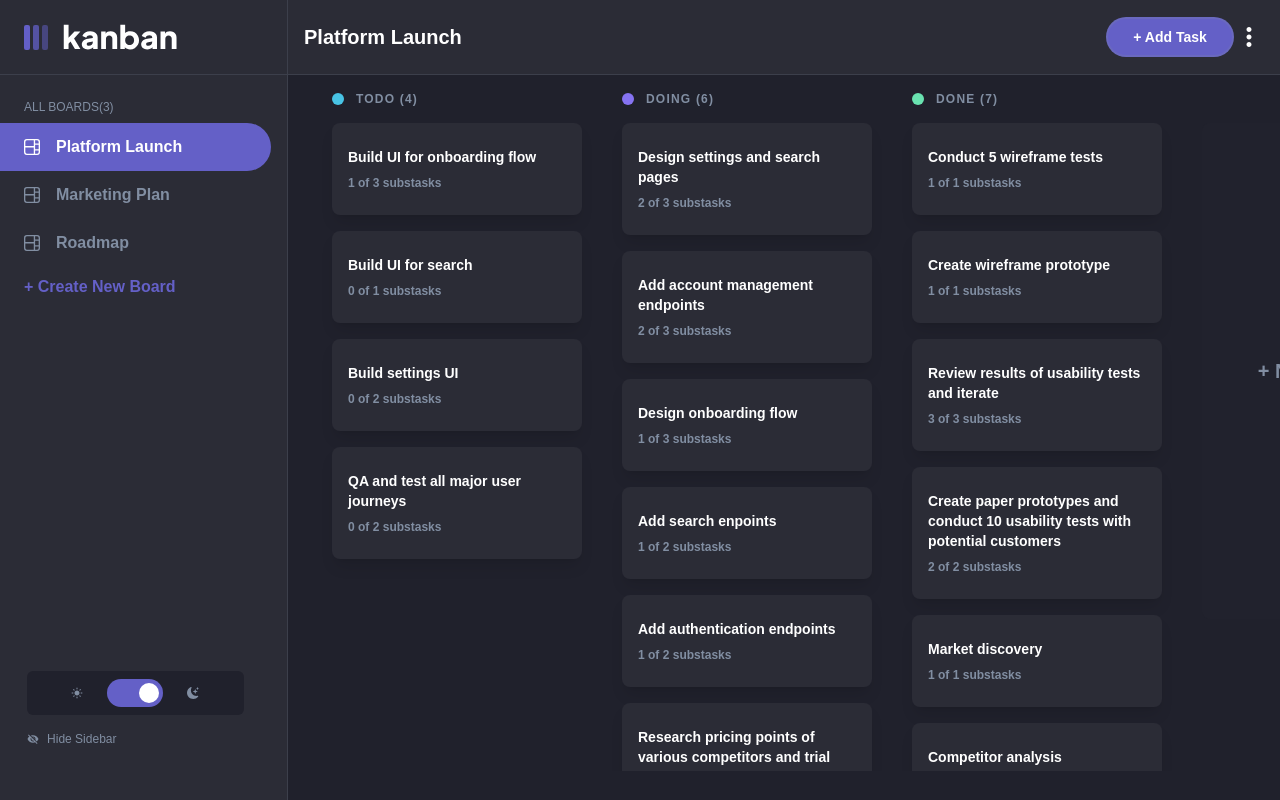
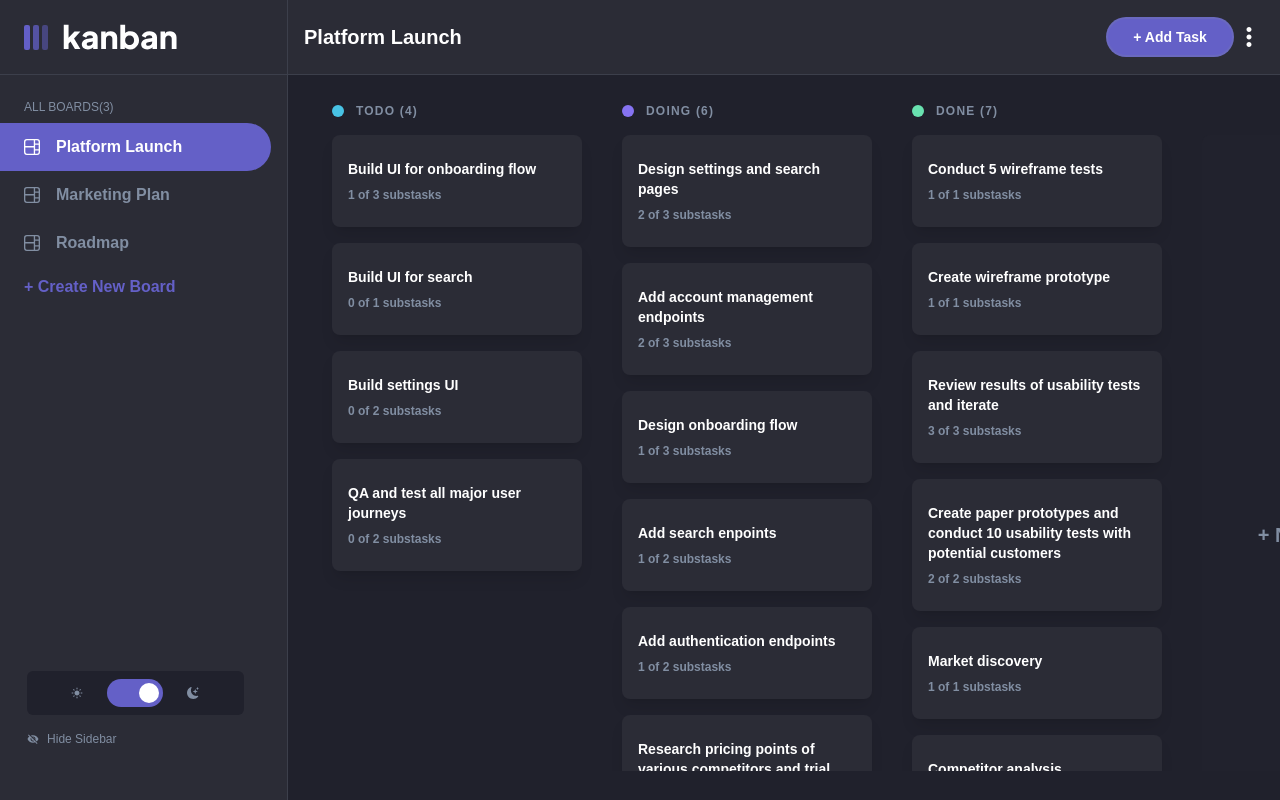
Before and after one commit to tuckner/automation-capability-matrix, a React (Vite) app: page / in a window 1280 px wide. Built offline with nearby package versions, Linux system fonts and the light colour scheme; a web font is replaced by a local one.

Commit message:
added fixes

```diff
--- a/src/App.tsx
+++ b/src/App.tsx
@@ -5,7 +5,7 @@ import Board from "components/Board";
 import { MdVisibilityOff } from "react-icons/md";
 import { useMediaQuery } from "react-responsive";
 import { Fade, ScaleFade, Slide, SlideFade, Collapse } from "@chakra-ui/react";
-import { motion } from "framer-motion";
+
 
 
 function App() {
@@ -28,14 +28,16 @@ function App() {
 
   return (
     <>
-      <div className="w-full ">
+      <div className="w-full h-full">
         <Header />
+        <div className="w-full h-screen">
         <div className={`absolute top-[75px] overflow-auto w-full`}>
-          <div className={`transition duration-500 ease-in-out h-[87vh]`}>
+
+             <div className={`transition duration-500 ease-in-out h-[87vh]`}>
             {isMobile && (
               <Collapse in={show} animateOpacity>
                 <div
-                  className={`z-20 h-screen fixed w-72  ${
+                  className={`z-20 h-screen fixed w-72 ${
                     show ? "block" : "hidden"
                   }`}
                 >
@@ -49,7 +51,7 @@ function App() {
                   marginLeft:
                     show && isMobile ? "clamp(300px, 10vw, 500px)" : "0px",
                 }}
-                className={` z-0 h-[33rem] py-4 mb-8 pr-8 transition duration-700 ${
+                className={`z-0 h-auto py-4 mb-8 pr-8 transition duration-700 ${
                   isMobile ? "pl-8" : "pl-8"
                 }`}
               >
@@ -57,6 +59,8 @@ function App() {
               </div>
 
           </div>
+          </div>
+
         </div>
 
         <button
@@ -79,18 +83,4 @@ function App() {
 export default App;
 
 // todo
-// // drag and drop
-// //refactor getinitial
-// //check the implication of using context, could props be used for this
-//// learn redux with this appllication
-// //use Animation where necessary
-// //refactor data
 // random color selection
-// //review codes and refactor were necessary
-//// review file structure
-// // Add confirmation popup for deleteorcancel
-// //how do you update your object
-//// work on view
-// //check duplicates
-// // add alert popup for duplicate item
-// //fix header issh with  create new board
--- a/src/components/Board/index.tsx
+++ b/src/components/Board/index.tsx
@@ -8,7 +8,6 @@ import AddTask from "./AddTask";
 import TaskItem from "./TaskItem";
 import { addTask, appData, deleteTask } from "redux/boardSlice";
 import { Droppable, DragDropContext } from "@hello-pangea/dnd";
-
 
 import { v4 as uuidv4 } from "uuid";
 
@@ -29,7 +28,8 @@ export default function index() {
       (item: IColumn) => item.name === result.source.droppableId
     );
     let sourceTask = sourceList?.tasks.find(
-      (item: ITask, index:number) => index === result.source.index);
+      (item: ITask, index: number) => index === result.source.index
+    );
 
     dispatch(deleteTask(sourceTask));
     const updatedTasks = {
@@ -37,15 +37,13 @@ export default function index() {
       id: uuidv4(),
       status: result.destination.droppableId,
     };
-const position =result.destination.index
-    dispatch(addTask({updatedTasks, position}));
+    const position = result.destination.index;
+    dispatch(addTask({ updatedTasks, position }));
   };
 
-
-
   return (
-    <>
-      <div className=" z-10 h-full flex gap-x-10 w-full">
+    <div className="w-[72rem] h-full">
+      <div className="mt-3 z-10 h-full flex gap-x-10 w-full">
         {active ? (
           <DragDropContext onDragEnd={onDragEnd}>
             {active.columns?.map((item: IColumn) => {
@@ -96,7 +94,7 @@ const position =result.destination.index
                           </div>
                         ) : (
                           <div className="w-[250px] shrink-0 h-full">
-                            <div className="h-full dark:bg-secondary/20 border-dashed border-2 border-gray rounded-lg"></div>
+                            <div className="h-screen dark:bg-secondary/20 border-dashed border-2 border-gray rounded-lg"></div>
                           </div>
                         )}
                         {provided.placeholder}
@@ -107,12 +105,12 @@ const position =result.destination.index
               );
             })}
 
-            <div className="mt-8 h-full w-[250px]  shrink-0 ">
+            <div className="mt-8 h-screen w-[250px] shrink-0 ">
               <div
                 onClick={() => setIsOpen(true)}
                 className=" h-full dark:bg-secondary/20 cursor-pointer flex flex-col justify-center text-center rounded-lg"
               >
-                <p className="text-xl  text-gray font-bold"> + New Column</p>
+                <p className="text-xl text-gray font-bold"> + New Column</p>
               </div>
             </div>
           </DragDropContext>
@@ -121,7 +119,7 @@ const position =result.destination.index
             onClick={() => {
               setOpenBoard(true);
             }}
-            className="font-bold  text-xl cursor-pointer text-primary hover:opacity-20
+            className="font-bold text-xl cursor-pointer text-primary hover:opacity-20
       fixed -translate-y-[50%] -translate-x-[50%] top-[50%] left-[50%]"
           >
             + Create New Board
@@ -141,6 +139,6 @@ const position =result.destination.index
           <AddTask handleClose={() => setIsOpen(false)} />
         )}
       </Modal>
-    </>
+    </div>
   );
 }
--- a/src/components/Header.tsx
+++ b/src/components/Header.tsx
@@ -27,6 +27,7 @@ export default function Header() {
 
   const editBoard = () => {
     setOpenBoard(true);
+    setOpenMenu(false);
   };
   const isMobile = useMediaQuery({ query: "(min-width: 700px)" });
   return (
@@ -45,7 +46,7 @@ export default function Header() {
         )}
         <div
           className={`flex items-center justify-between w-full ${
-            isMobile ? "px-4" : " pr-4"
+            isMobile ? "px-4" : "pr-4"
           }`}
         >
           {active ? (
@@ -67,7 +68,7 @@ export default function Header() {
               )}
               <div className="flex items-center">
                 <button
-                 aria-label="Add Task"
+                  aria-label="Add Task"
                   onClick={() => setIsOpen(true)}
                   className={`rounded-full bg-primary text-sm font-bold text-white ${
                     !isMobile ? "w-[40px]" : "w-32"
@@ -121,7 +122,9 @@ export default function Header() {
             },
             {
               title: "Delete Board",
-              handler: () => setDeleteBoard(true),
+              handler: () => {
+                setDeleteBoard(true), setOpenMenu(false);
+              },
             },
           ]}
         />
@@ -134,7 +137,7 @@ export default function Header() {
             open={showDowndrop}
             handleClose={() => setShowDropDown(false)}
           >
-            <SideBar />
+            <SideBar handleClose={() => setShowDropDown(false)} />
           </Modal>
         </div>
       )}
--- a/src/components/Modal.tsx
+++ b/src/components/Modal.tsx
@@ -1,3 +1,4 @@
+import { useMediaQuery } from "react-responsive";
 type Props = {
   open: boolean;
   handleClose: () => void;
@@ -11,6 +12,8 @@ export default function Modal({
   handleClose,
   showDowndrop,
 }: Props) {
+  const isMobile = useMediaQuery({ query: "(min-width: 700px)" });
+
   return (
     <>
       {open && (
@@ -23,7 +26,7 @@ export default function Modal({
             className={`z-30 rounded-lg ${
               showDowndrop
                 ? " w-72 p-2 top-[13rem]"
-                : "w-[28rem] p-6  top-[50%] "
+                : `${!isMobile && 'w-[22rem]'} w-[28rem] p-6  top-[50%]`
             }  fixed bg-white dark:bg-secondary
             -translate-y-[50%] -translate-x-[50%] left-[50%] rounded-lg`}
           >
--- a/src/components/SideBar/index.tsx
+++ b/src/components/SideBar/index.tsx
@@ -12,9 +12,10 @@ import { appData, activeItem } from "redux/boardSlice";
 
 type Props = {
   setShow?: Dispatch<SetStateAction<boolean>>;
+  handleClose?: () => void;
 };
 
-export default function index({ setShow }: Props) {
+export default function index({ setShow, handleClose }: Props) {
   const [isOpen, setIsOpen] = useState<boolean>(false);
   const dispatch = useDispatch();
   const data = useSelector(appData);
@@ -26,11 +27,11 @@ export default function index({ setShow }: Props) {
   return (
     <>
       <div
-        className={` text-gray bg-white dark:bg-secondary ${
-          isMobile && " pr-4 pb-24 border-r-[1px] border-gray/20"
+        className={`text-gray bg-white dark:bg-secondary ${
+          isMobile && "pr-4 pb-24 border-r-[1px] border-gray/20"
         }
-     pt-4  flex
-        flex-col justify-between h-full left-0 `}
+     pt-4 flex
+        flex-col justify-between h-full left-0`}
       >
         <div>
           <p className="pl-6 py-2 text-xs">ALL BOARDS({board.length})</p>
@@ -48,6 +49,9 @@ export default function index({ setShow }: Props) {
                       } `} `}
                       onClick={() => {
                         dispatch(activeItem(options));
+                        if (handleClose) {
+                          handleClose();
+                        }
                       }}
                     >
                       <Icon type="board" />
```
